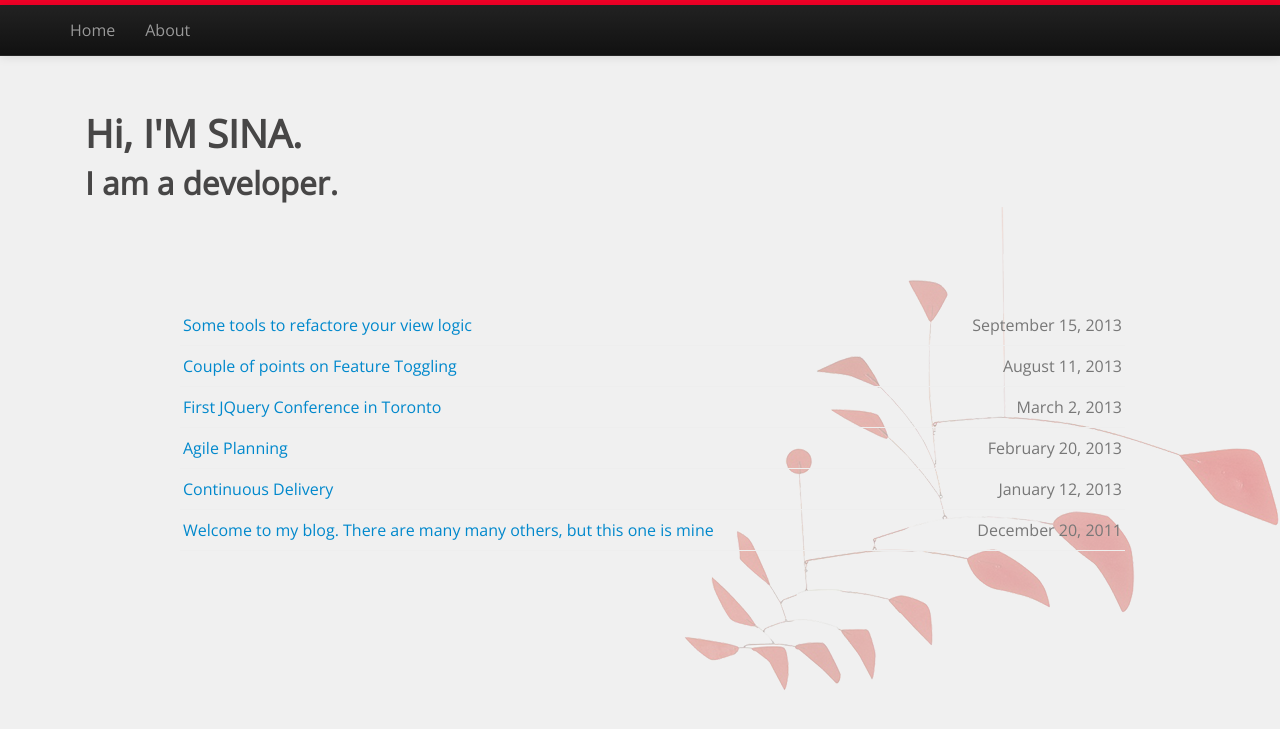
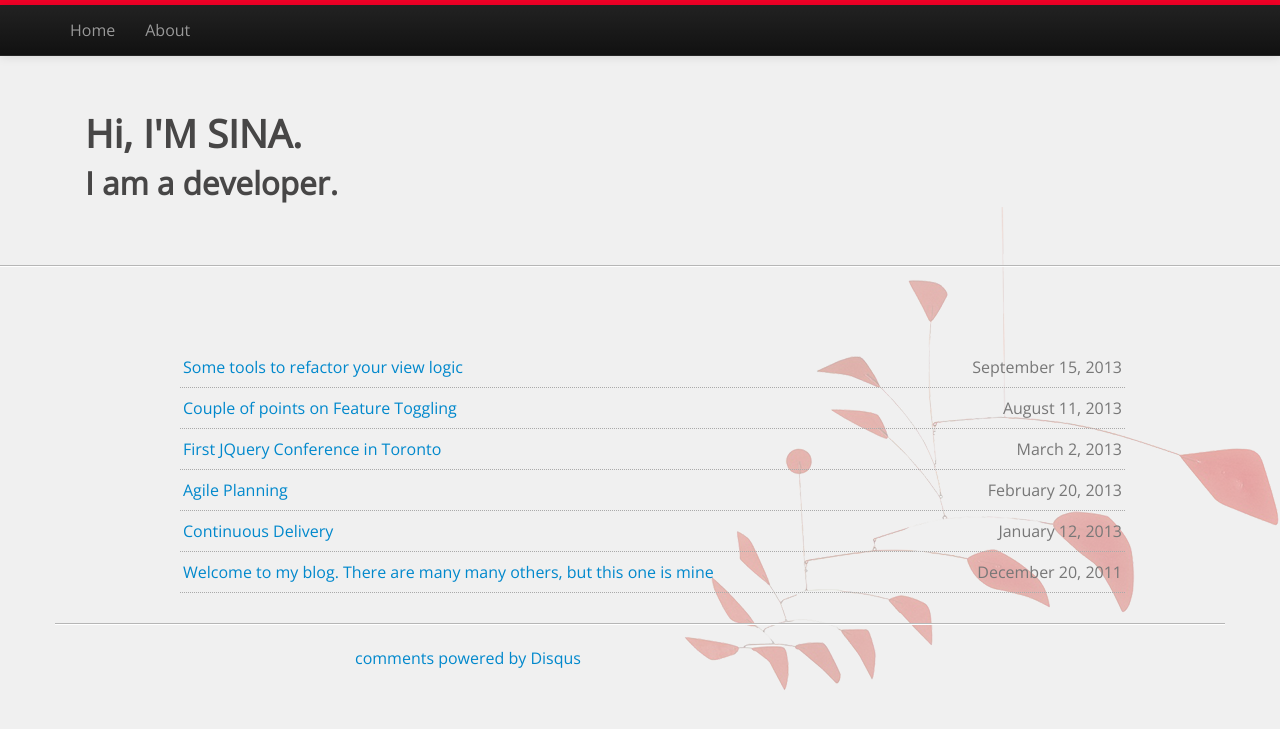
Before and after one commit to sinajahan/sinajahan.github.com, a Jekyll site: the page built from index.html, in a window 1280 px wide and 900 px high. Shown: the top 729 px of the window. Built offline with Jekyll 4.4.1, drawn with Linux system fonts in a browser that asks for light colours; nearby versions of some CDN libraries; Markdown is read by kramdown in place of the engine named in the settings; comment, search, counter and statistics services are not loaded.

Commit message:
adding disqus for commenting and also markdown issues of last post

```diff
--- a/_layouts/default.html
+++ b/_layouts/default.html
@@ -11,12 +11,37 @@
     </div>
   </div>
 </div>
+<hr />
 <div id="wrap">
   <div class="container">
     {{ content }}
+    <hr />
+    <div class="row">
+    <div class="span3"></div>
+    <div class="span6">
+
+      <div id="disqus_thread"></div>
+      <script type="text/javascript">
+/* * * CONFIGURATION VARIABLES: EDIT BEFORE PASTING INTO YOUR WEBPAGE * * */
+var disqus_shortname = 'sinajahangir'; // required: replace example with your forum shortname
+
+/* * * DON'T EDIT BELOW THIS LINE * * */
+(function() {
+  var dsq = document.createElement('script'); dsq.type = 'text/javascript'; dsq.async = true;
+  dsq.src = '//' + disqus_shortname + '.disqus.com/embed.js';
+  (document.getElementsByTagName('head')[0] || document.getElementsByTagName('body')[0]).appendChild(dsq);
+})();
+      </script>
+      <noscript>Please enable JavaScript to view the <a href="http://disqus.com/?ref_noscript">comments powered by Disqus.</a></noscript>
+      <a href="http://disqus.com" class="dsq-brlink">comments powered by <span class="logo-disqus">Disqus</span></a>
+
+
+    </div>
+  </div>
+
   </div>
 
   <div id="push"></div>
+  {% include footer.html %}
+
 </div>
-
-{% include footer.html %}
--- a/css/main.css
+++ b/css/main.css
@@ -1,3 +1,6 @@
+hr {
+  border-top: 1px solid #B6B6B6;
+}
 .github {
   background: url(/img/github.png) no-repeat;
   text-indent: -119988px;
@@ -67,7 +70,7 @@
   padding: 5px 3px;
   margin: 0;
   color: #777;
-  border-bottom: 1px solid #eee;
+  border-bottom: 1px dotted #aaa;
 }
 
 #top-me {
```
Also changed, not shown: _layouts/post.html (+26 -5 lines), _posts/2013-09-15-gui-patterns.md (+14 -14 lines), _layouts/no-intro.html (line endings or trailing spaces).
